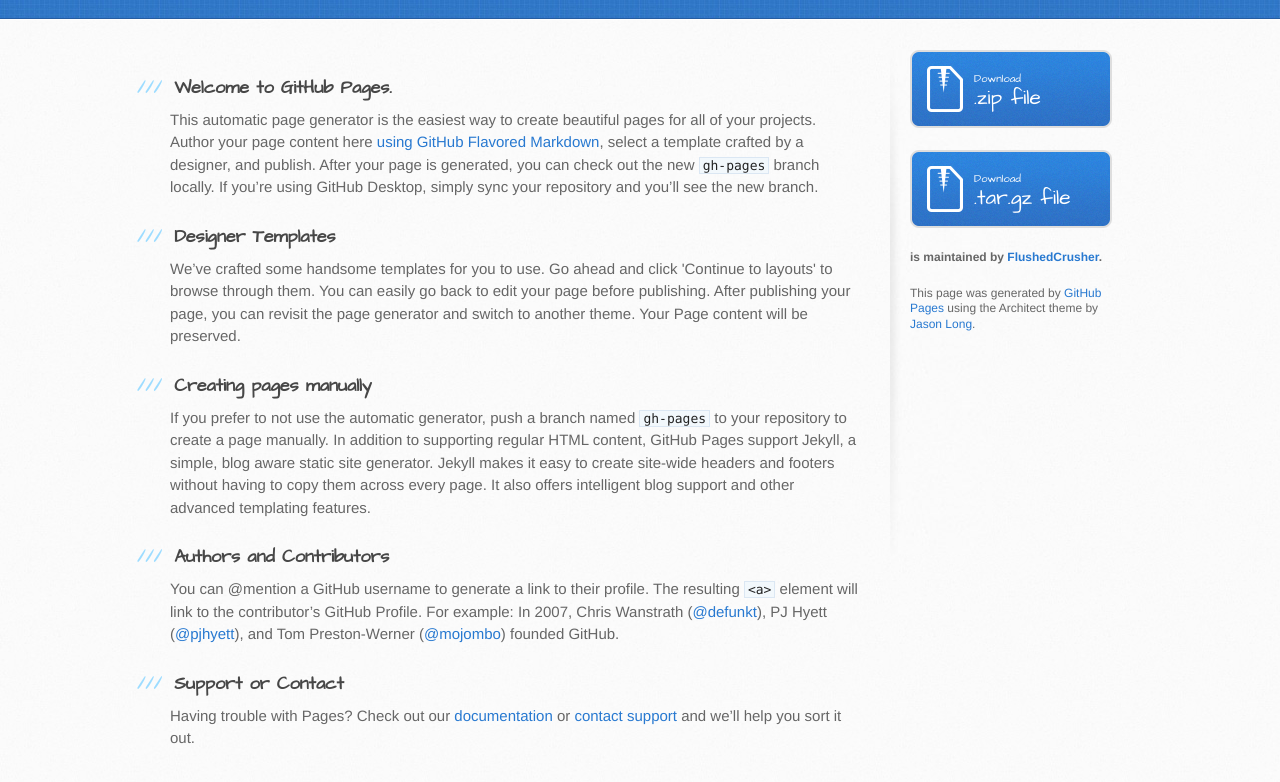
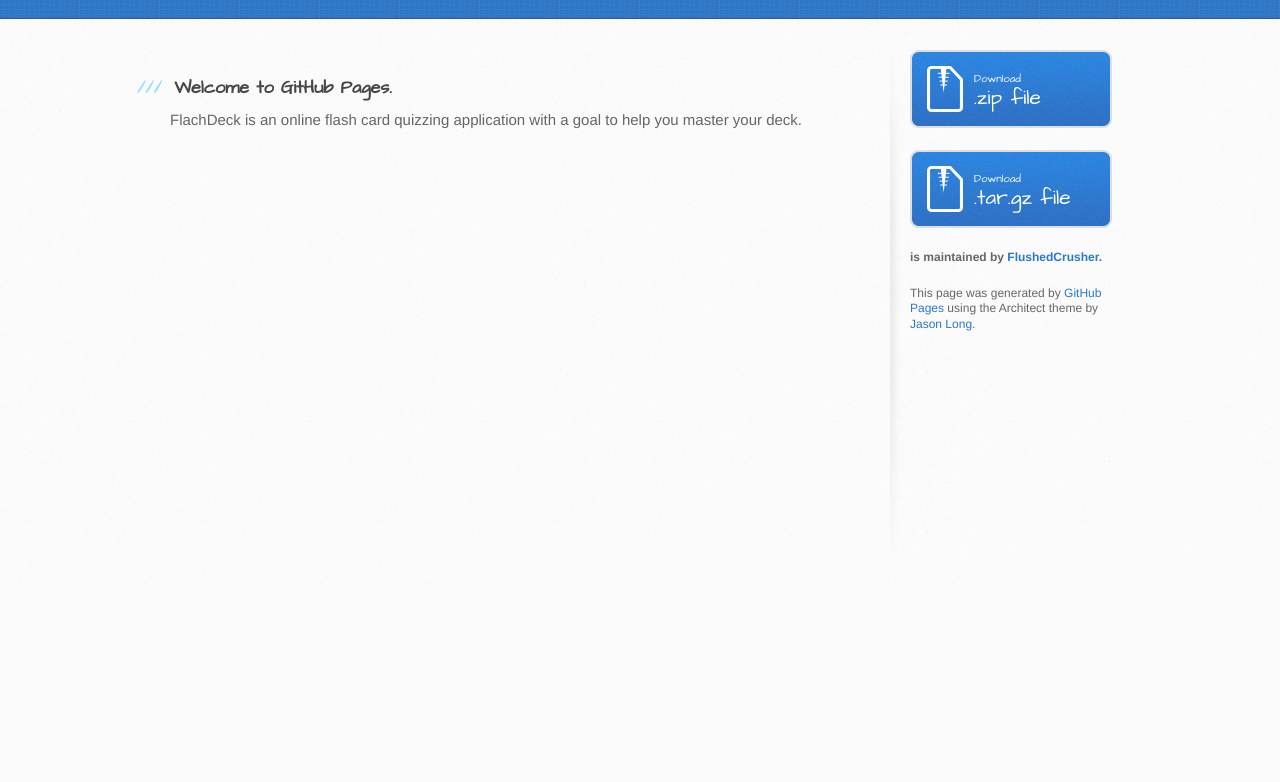
Before and after one commit to FlushedCrusher/FlashDeck, a plain HTML site: page index.html in a window 1280 px wide. Shown: the part 216-998 px from the top of the page. After the commit the page ends 800 px from the top, so only its background shows below. Drawn offline with Linux system fonts and the light colour scheme.

```diff
--- a/index.html
+++ b/index.html
@@ -31,27 +31,7 @@
           <h3>
 <a id="welcome-to-github-pages" class="anchor" href="#welcome-to-github-pages" aria-hidden="true"><span aria-hidden="true" class="octicon octicon-link"></span></a>Welcome to GitHub Pages.</h3>
 
-<p>This automatic page generator is the easiest way to create beautiful pages for all of your projects. Author your page content here <a href="https://guides.github.com/features/mastering-markdown/">using GitHub Flavored Markdown</a>, select a template crafted by a designer, and publish. After your page is generated, you can check out the new <code>gh-pages</code> branch locally. If you’re using GitHub Desktop, simply sync your repository and you’ll see the new branch.</p>
-
-<h3>
-<a id="designer-templates" class="anchor" href="#designer-templates" aria-hidden="true"><span aria-hidden="true" class="octicon octicon-link"></span></a>Designer Templates</h3>
-
-<p>We’ve crafted some handsome templates for you to use. Go ahead and click 'Continue to layouts' to browse through them. You can easily go back to edit your page before publishing. After publishing your page, you can revisit the page generator and switch to another theme. Your Page content will be preserved.</p>
-
-<h3>
-<a id="creating-pages-manually" class="anchor" href="#creating-pages-manually" aria-hidden="true"><span aria-hidden="true" class="octicon octicon-link"></span></a>Creating pages manually</h3>
-
-<p>If you prefer to not use the automatic generator, push a branch named <code>gh-pages</code> to your repository to create a page manually. In addition to supporting regular HTML content, GitHub Pages support Jekyll, a simple, blog aware static site generator. Jekyll makes it easy to create site-wide headers and footers without having to copy them across every page. It also offers intelligent blog support and other advanced templating features.</p>
-
-<h3>
-<a id="authors-and-contributors" class="anchor" href="#authors-and-contributors" aria-hidden="true"><span aria-hidden="true" class="octicon octicon-link"></span></a>Authors and Contributors</h3>
-
-<p>You can @mention a GitHub username to generate a link to their profile. The resulting <code>&lt;a&gt;</code> element will link to the contributor’s GitHub Profile. For example: In 2007, Chris Wanstrath (<a href="https://github.com/defunkt" class="user-mention">@defunkt</a>), PJ Hyett (<a href="https://github.com/pjhyett" class="user-mention">@pjhyett</a>), and Tom Preston-Werner (<a href="https://github.com/mojombo" class="user-mention">@mojombo</a>) founded GitHub.</p>
-
-<h3>
-<a id="support-or-contact" class="anchor" href="#support-or-contact" aria-hidden="true"><span aria-hidden="true" class="octicon octicon-link"></span></a>Support or Contact</h3>
-
-<p>Having trouble with Pages? Check out our <a href="https://help.github.com/pages">documentation</a> or <a href="https://github.com/contact">contact support</a> and we’ll help you sort it out.</p>
+<p>FlachDeck is an online flash card quizzing application with a goal to help you master your deck.</p>
         </section>
 
         <aside id="sidebar">
```
Also changed, not shown: params.json (+1 -1 lines).
